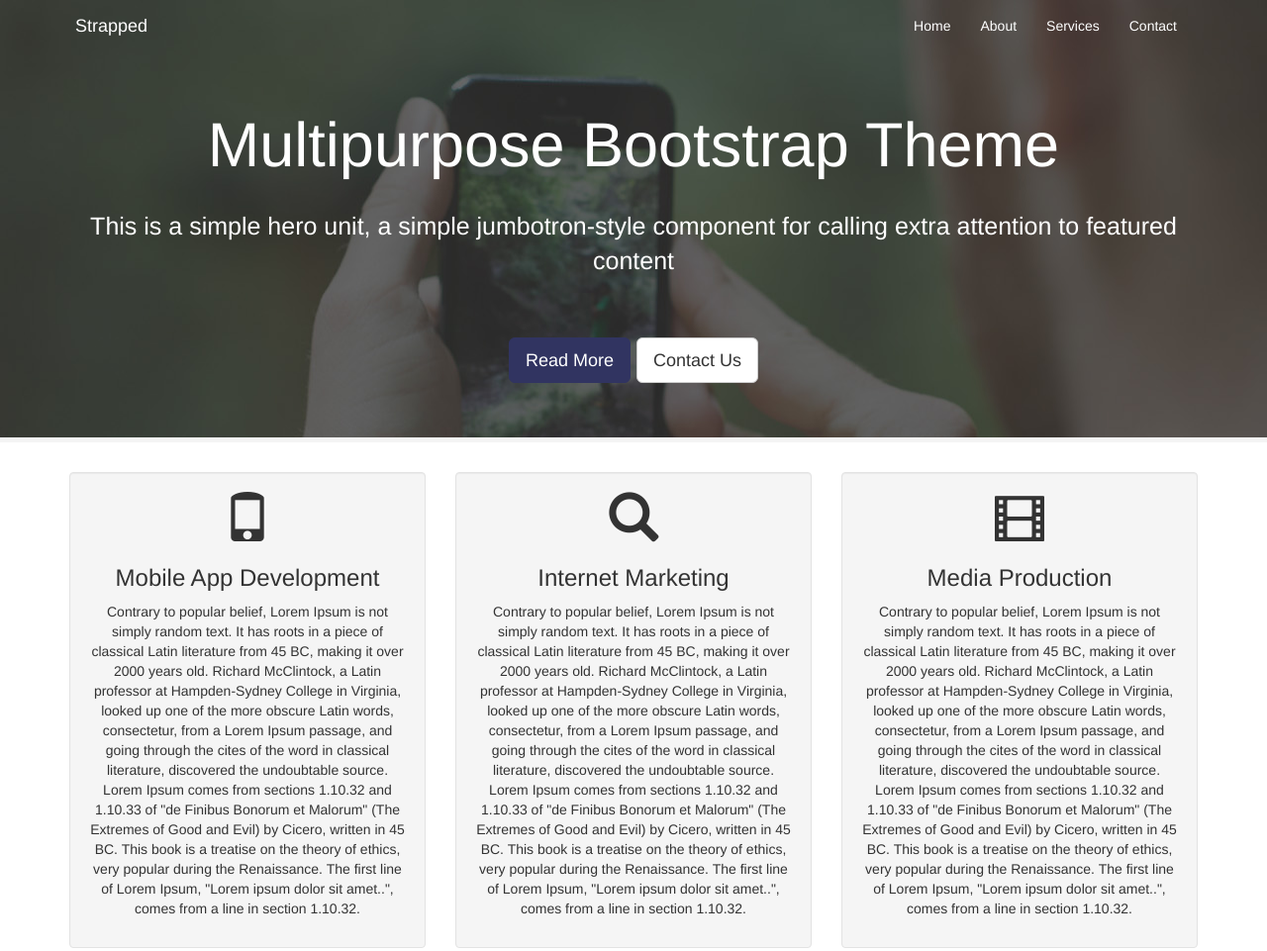
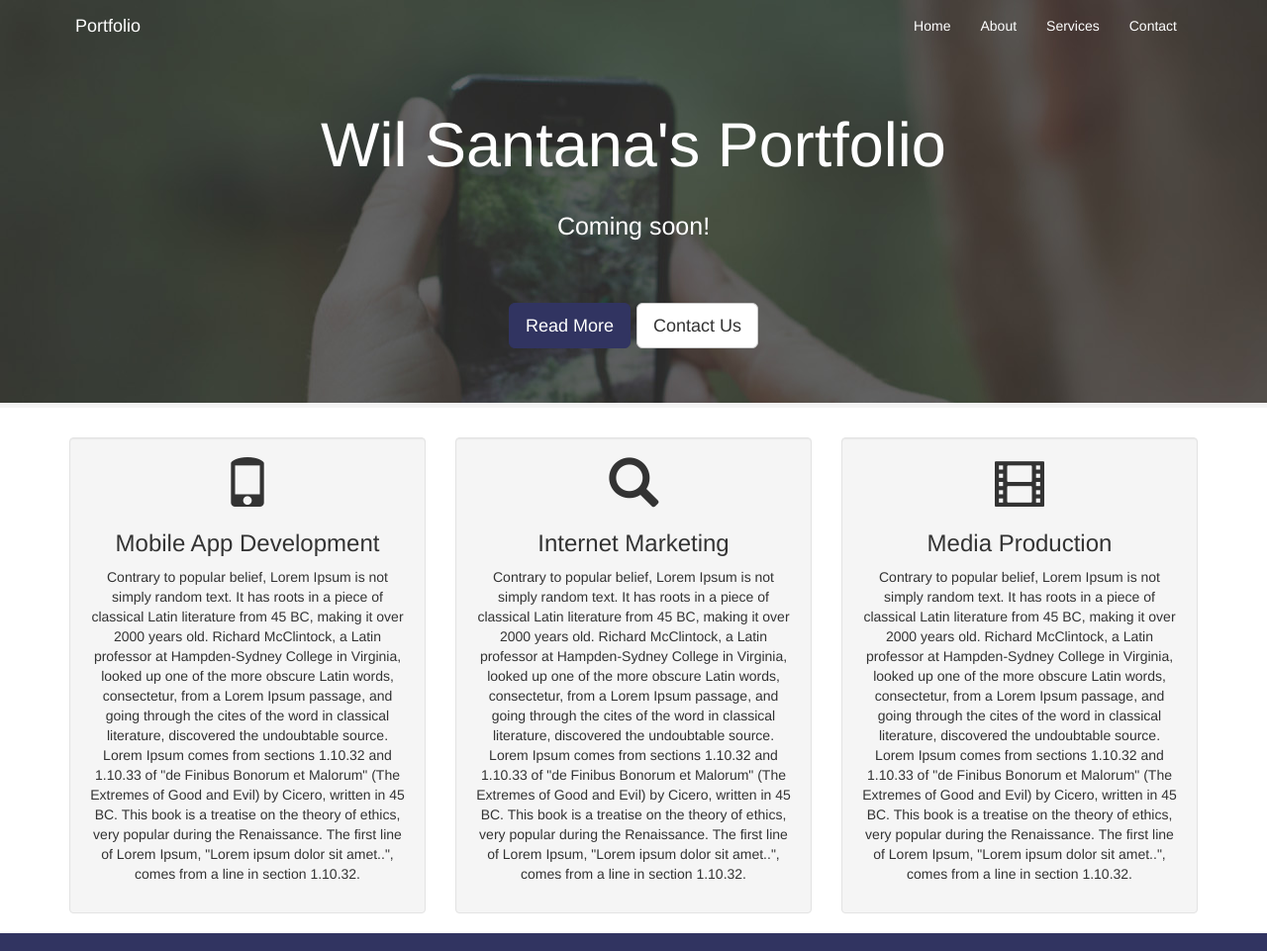
Before and after one commit to fredosantana/fredosantana.github.io, a plain HTML site: page index.html in a window 1280 px wide. Shown: the top 961 px of the page at 99% size. Drawn offline with nearby package versions, Linux system fonts and the light colour scheme.

Commit message:
Testing changes

```diff
--- a/index.html
+++ b/index.html
@@ -19,7 +19,7 @@
             <span class="icon-bar"></span>
             <span class="icon-bar"></span>
           </button>
-          <a class="navbar-brand" href="#">Strapped</a>
+          <a class="navbar-brand" href="#">Portfolio</a>
         </div>
         <div id="navbar" class="collapse navbar-collapse">
           <ul class="nav navbar-nav navbar-right">
@@ -33,8 +33,8 @@
     </nav>
 
 		<div class="container">
-	    <h1>Multipurpose Bootstrap Theme</h1>
-		    <p class="lead">This is a simple hero unit, a simple jumbotron-style component for calling extra attention to featured content</p>
+	    <h1>Wil Santana's Portfolio</h1>
+		    <p class="lead">Coming soon!</p>
 		     <p><a class="btn btn-primary btn-lg" href="about.html">Read More</a> <a class="btn btn-default btn-lg" href="contact.html">Contact Us</a></p>
 		</div>
   </div>
```
